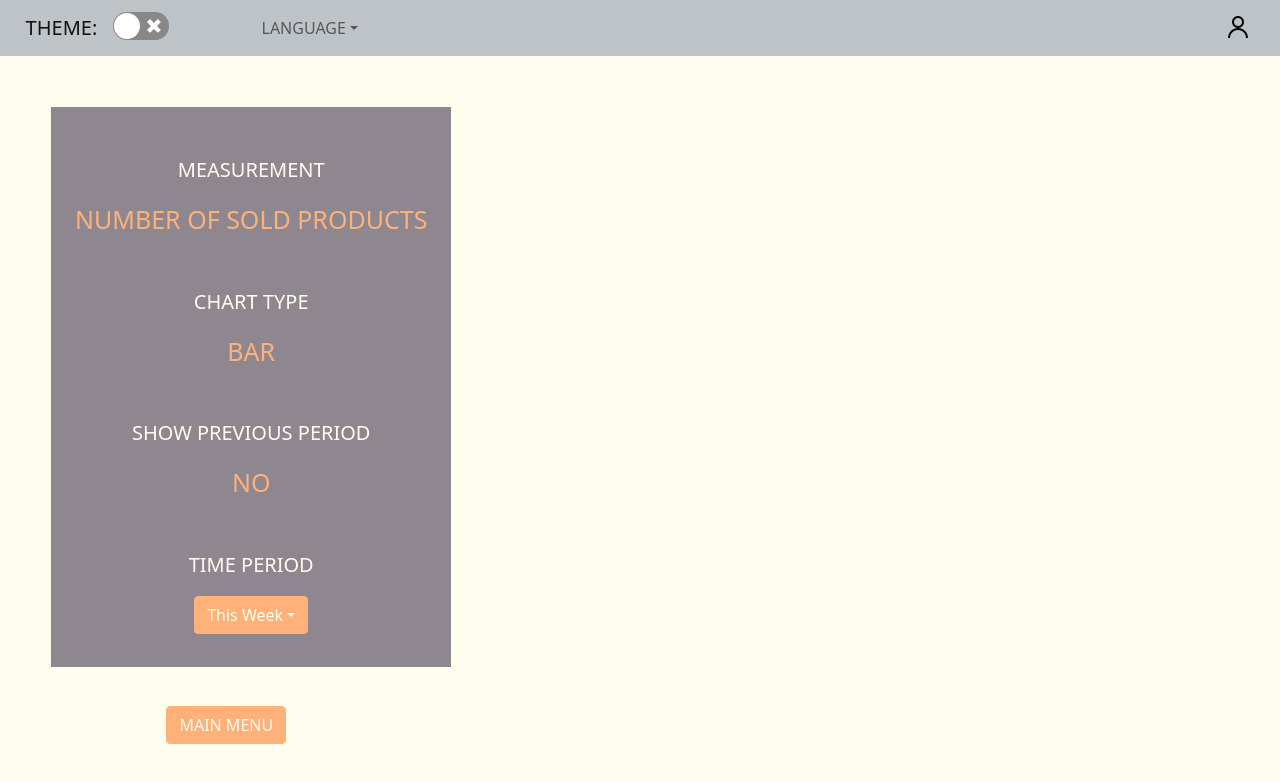
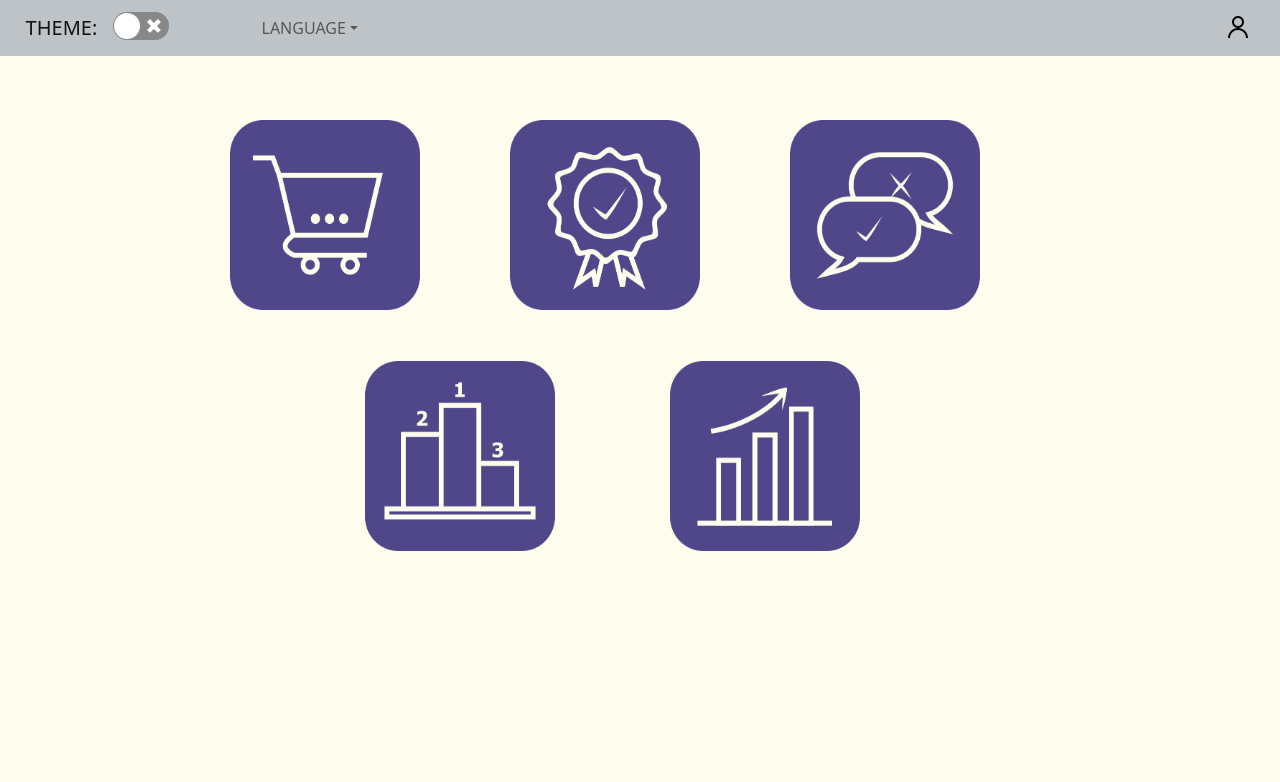
Before and after one commit to ksoloducha/dashboard, a React (Create React App) app: page / in a window 1280 px wide. Shown: the top 782 px of the page. Built offline with nearby package versions, Linux system fonts and the light colour scheme.

Commit message:
added setting view

```diff
--- a/src/App.js
+++ b/src/App.js
@@ -5,6 +5,7 @@ import './App.css'
 import './ViewEnum'
 import { views } from "./ViewEnum"
 import SellingChartView from "./components/selling-chart/SellingChartView"
+import NotImplementedYet from "./NotImplementedYet"
 
 class App extends Component
 {
@@ -33,6 +34,30 @@ class App extends Component
     console.log(this.state.view)
   }
 
+  currentView = () => {
+    console.log(this.state.view)
+    switch (this.state.view) {
+      case 'Main window':
+        return(
+          <WidgetView
+            onSelectView={this.setView}
+          />
+        )
+      case 'Selling chart':
+        return(
+          <SellingChartView
+            onSelectView={this.setView}
+          />
+        )
+      default:
+        return(
+          <NotImplementedYet
+            onSelectView={this.setView}
+          />
+        )
+    }
+  }
+
   render()
   {
     return(
@@ -45,10 +70,7 @@ class App extends Component
           languagesList={this.state.languages}
           initialThemeValue={this.state.theme}
         />
-        {/* <WidgetView
-          onSelectView={this.setView}
-        /> */}
-        <SellingChartView></SellingChartView>
+        {this.currentView()}
       </div>
     )
   }
--- /dev/null
+++ b/src/NotImplementedYet.js
@@ -0,0 +1,24 @@
+import React from 'react'
+import Button from 'react-bootstrap/Button'
+
+const NotImplementedYet = (props) =>{
+
+    const goBack = () => {
+
+    }
+
+    return(
+        <div>
+            <div>
+                NOT IMPLEMENTED YET
+            </div>
+            <Button
+                onClick={goBack}
+            >
+                BACK
+            </Button>
+        </div>
+    )
+}
+
+export default NotImplementedYet
```
